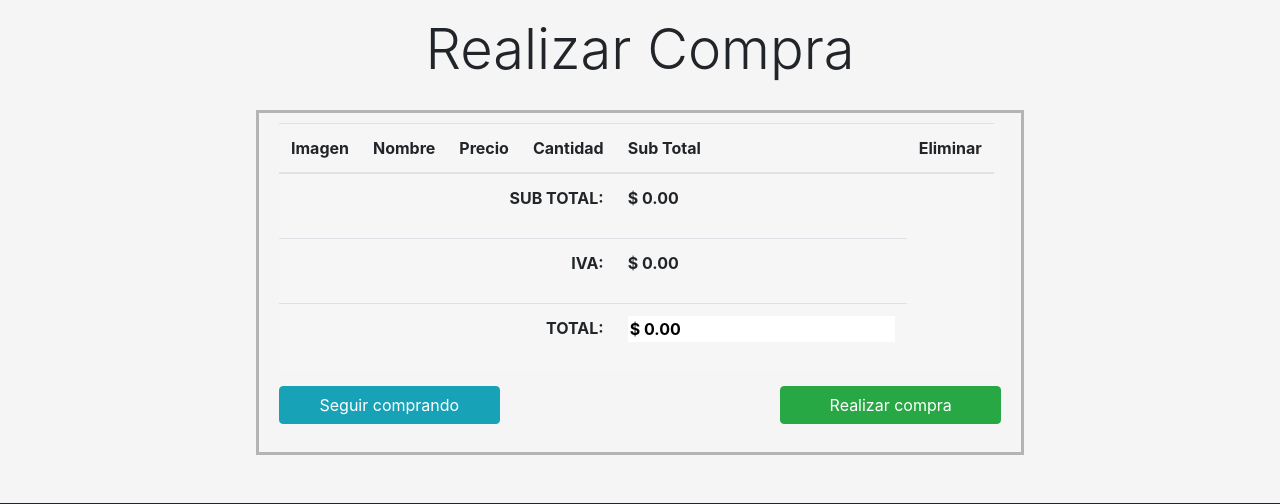
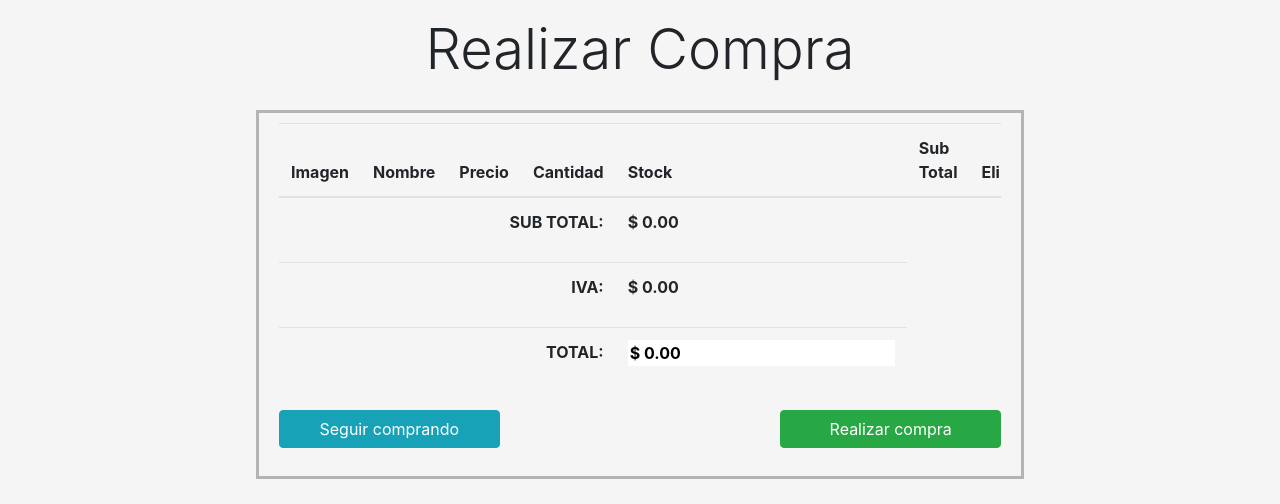
Before and after one commit to JulioQM/aplicativo-ecommerce, a PHP site: page /JL/Carrito/compra.php in a window 1280 px wide. Shown: the part 56-560 px from the top of the page. Run offline with PHP 8.4, Linux system fonts and the light colour scheme; lists and menus that the app fills with data are empty; some libraries are stand-ins or nearby versions.

Commit message:
cambios en el index

```diff
--- a/Assets/js/tienda/carrito.js
+++ b/Assets/js/tienda/carrito.js
@@ -12,13 +12,15 @@ class Carrito {
         }
     }
 
-    //Leer datos del producto
+    //Leer datos del producto de la pagina de index de referencia linea 130
     leerDatosProducto(producto){
         const infoProducto = {
             imagen : producto.querySelector('img').src,
             titulo: producto.querySelector('h4').textContent,
             precio: producto.querySelector('.precio span').textContent,
             id: producto.querySelector('a').getAttribute('data-id'),
+            //en este apartado llamo al stock
+            stock:producto.querySelector('#stock').textContent,
             cantidad: 1
         }
         let productosLS;
@@ -44,7 +46,8 @@ class Carrito {
 
     }
 
-    //muestra producto seleccionado en carrito
+    // Muestra producto seleccionado en carrito
+    // En este apartado muestro los valores en la lista desplegable del carrito
     insertarCarrito(producto){
         const row = document.createElement('tr');
         row.innerHTML = `
@@ -122,6 +125,7 @@ class Carrito {
 
 
     //Mostrar los productos guardados en el LS
+    // En este apartado se encuentra la lista desplegable del carrito
     leerLocalStorage(){
         let productosLS;
         productosLS = this.obtenerProductosLocalStorage();
@@ -134,6 +138,7 @@ class Carrito {
                 </td>
                 <td>${producto.titulo}</td>
                 <td>${producto.precio}</td>
+
                 <td>
                     <a href="#" class="borrar-producto fas fa-times-circle" data-id="${producto.id}"></a>
                 </td>
@@ -143,6 +148,7 @@ class Carrito {
     }
 
     //Mostrar los productos guardados en el LS en compra.php
+    // mostrar los productos en el final del pedido de compras
     leerLocalStorageCompra(){
         let productosLS;
         productosLS = this.obtenerProductosLocalStorage();
@@ -155,8 +161,10 @@ class Carrito {
                 <td>${producto.titulo}</td>
                 <td>${producto.precio}</td>
                 <td>
-                    <input type="number" class="form-control cantidad" min="1" value=${producto.cantidad}>
+                    <input type="number" class="form-control cantidad" min="1" max=${producto.stock} value=${producto.cantidad}>
                 </td>
+                <td>${producto.stock}</td>
+
                 <td id='subtotales'>${producto.precio * producto.cantidad}</td>
                 <td>
                     <a href="#" class="borrar-producto fas fa-times-circle" style="font-size:30px" data-id="${producto.id}"></a>
--- a/Carrito/compra.php
+++ b/Carrito/compra.php
@@ -73,6 +73,7 @@
                                             <th scope="col">Nombre</th>
                                             <th scope="col">Precio</th>
                                             <th scope="col">Cantidad</th>
+                                            <th scope="col">Stock</th>
                                             <th scope="col">Sub Total</th>
                                             <th scope="col">Eliminar</th>
                                         </tr>
--- a/index.php
+++ b/index.php
@@ -134,10 +134,10 @@
                             </div>
                             <div class='card-body'>
                                 <img src='$image'  class='card-img-top'>
-                                <h2 class='card-title pricing-card-title precio'>$ <span class=''>$price</span></h2>
+                                <h2 class='card-title pricing-card-title precio' style='color:#B12704;'>$ <span class=''>$price</span></h2>
                                 <ul class='list-unstyled mt-3 mb-4'>
                                     <li><h5>$description</h5></li>
-                                    <li><a style='color:#007600;'>Disponible. </a><h5 id='stock'> $stock</h5></li>
+                                    <li style='color:#007600'>Stock. <h5 id='stock' > $stock</h5></li>
                                 </ul>
                                 <a href='' class='btn btn-block btn-primary agregar-carrito' data-id='$id'>Comprar</a>
                             </div>
```
